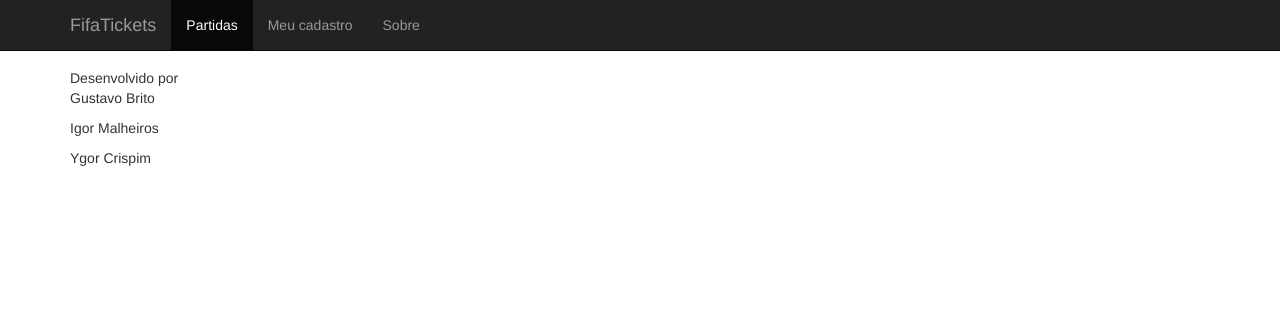
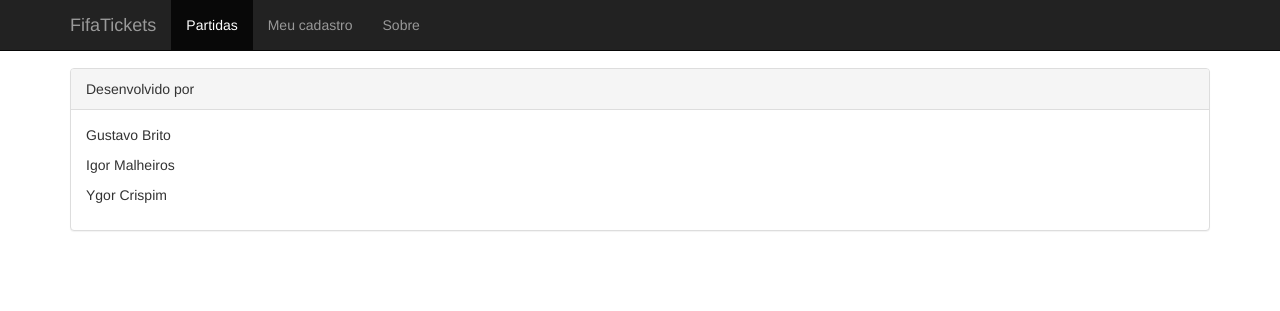
Before and after one commit to YgorCr/FifaTickets, a PHP site: page /views/sobre.view.php in a window 1280 px wide. Shown: the top 311 px of the page. Run offline with PHP 8.4, Linux system fonts and the light colour scheme; some libraries are stand-ins or nearby versions.

Commit message:
View Sobre melhorado

```diff
--- a/views/sobre.view.php
+++ b/views/sobre.view.php
@@ -5,10 +5,14 @@
 
 ?>
 
-Desenvolvido por
-<p>Gustavo Brito</p>
-<p>Igor Malheiros</p>
-<p>Ygor Crispim</p>
+<div class="panel panel-default">
+  <div class="panel-heading">Desenvolvido por</div>
+  <div class="panel-body">
+    <p>Gustavo Brito</p>
+    <p>Igor Malheiros</p>
+    <p>Ygor Crispim</p>
+  </div>
+</div>
 
 <?php
 
```
